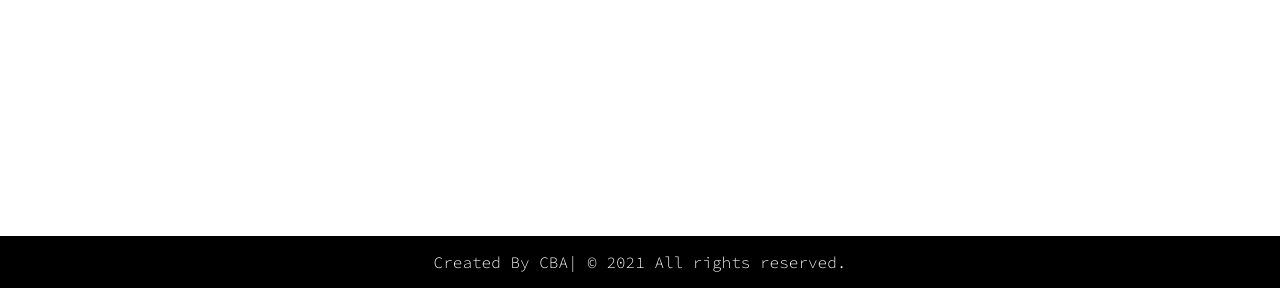
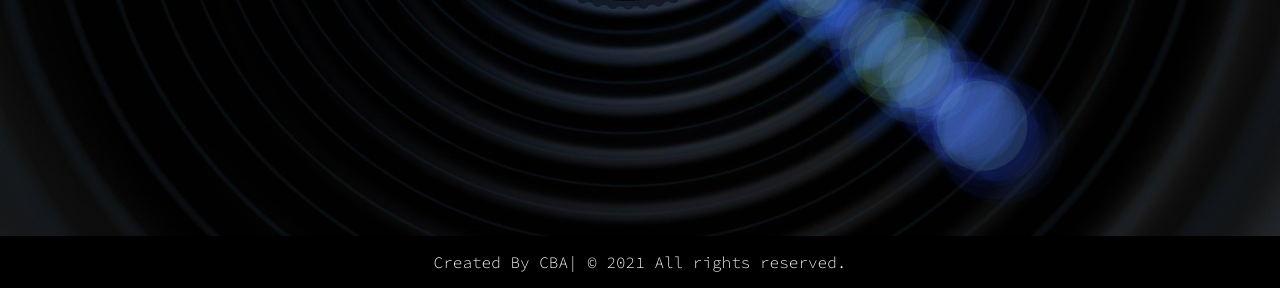
Before and after one commit to ChahirBA/Portfolio_photograph, a plain HTML site: page index.html in a window 1280 px wide. Shown: the part 564-852 px from the top of the page. Drawn offline with nearby package versions, Linux system fonts and the light colour scheme.

Commit message:
change image url

```diff
--- a/styles.css
+++ b/styles.css
@@ -56,7 +56,7 @@ li {
   position: relative;
   width: 100%;
   min-height: 100vh;
-  background-image: url(../ecf_photo/images/photo.jpg);
+  background-image: url(images/photo.jpg);
   background-size: cover;
   z-index: 1;
 }
```
